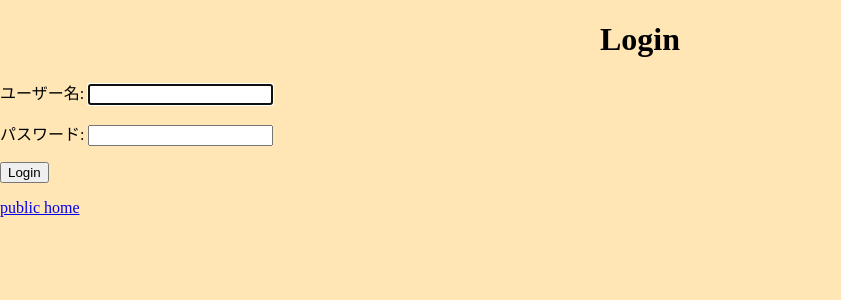
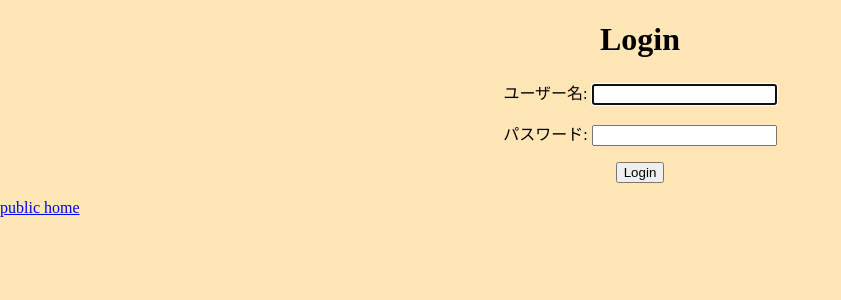
Before and after one commit to s1f10210155/ex4_group11, a Django app: page /accounts/login/ in a window 1280 px wide. Shown: the top 300 px of the page, without its empty margins (0-841 px from the left). Run offline with Django 4.2, Linux system fonts and the light colour scheme.

Commit message:
Update login.html

```diff
--- a/django/accounts/templates/registration/login.html
+++ b/django/accounts/templates/registration/login.html
@@ -11,7 +11,7 @@
 {% if form.errors %}
 <p>Your username and password didn't match. Please try again.</p>
 {% endif %}
-    <form method="post">
+    <form method="post" style="text-align: center;">
       {% csrf_token %}
       {{ form.as_p }}
       <input type="submit" value="Login" />
```
